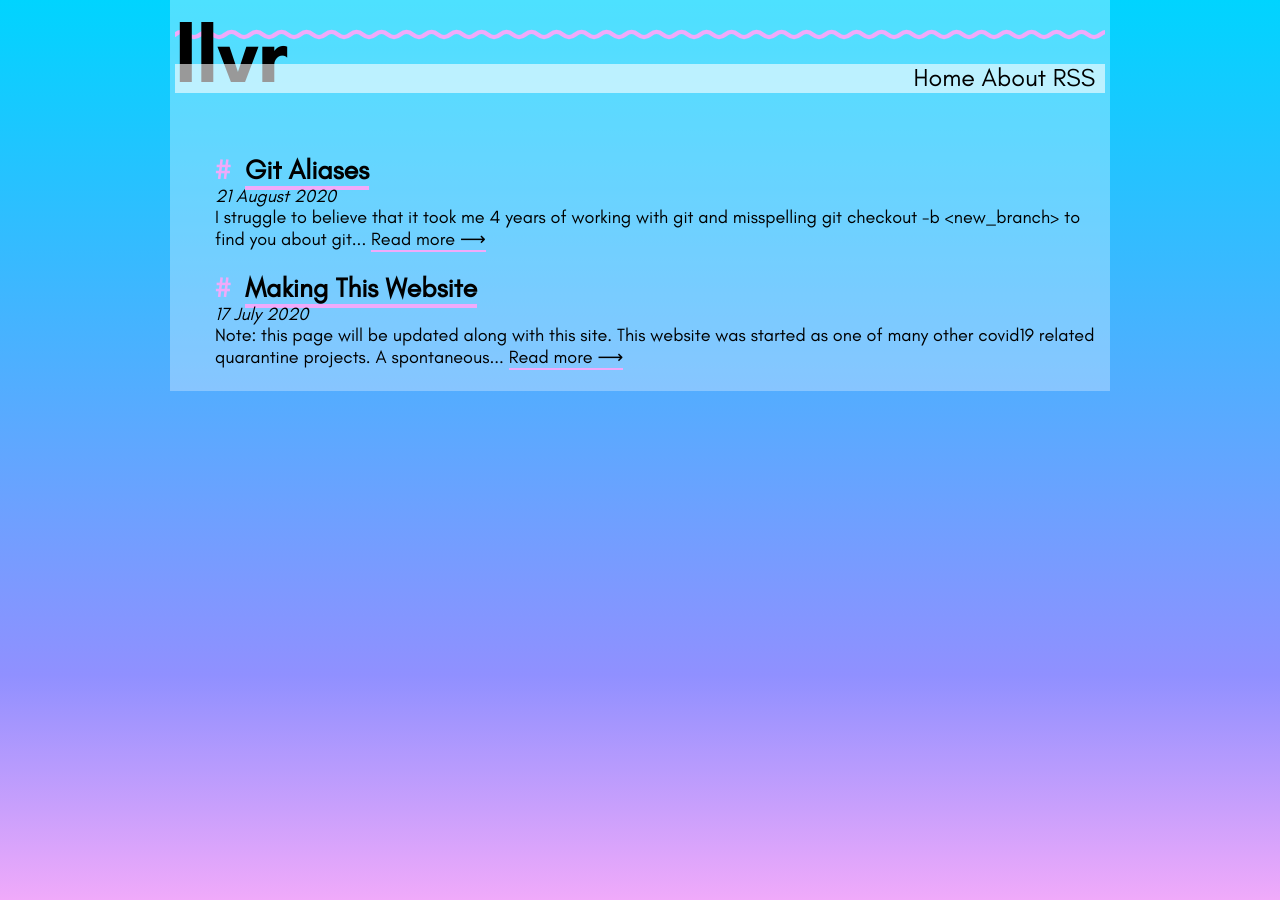
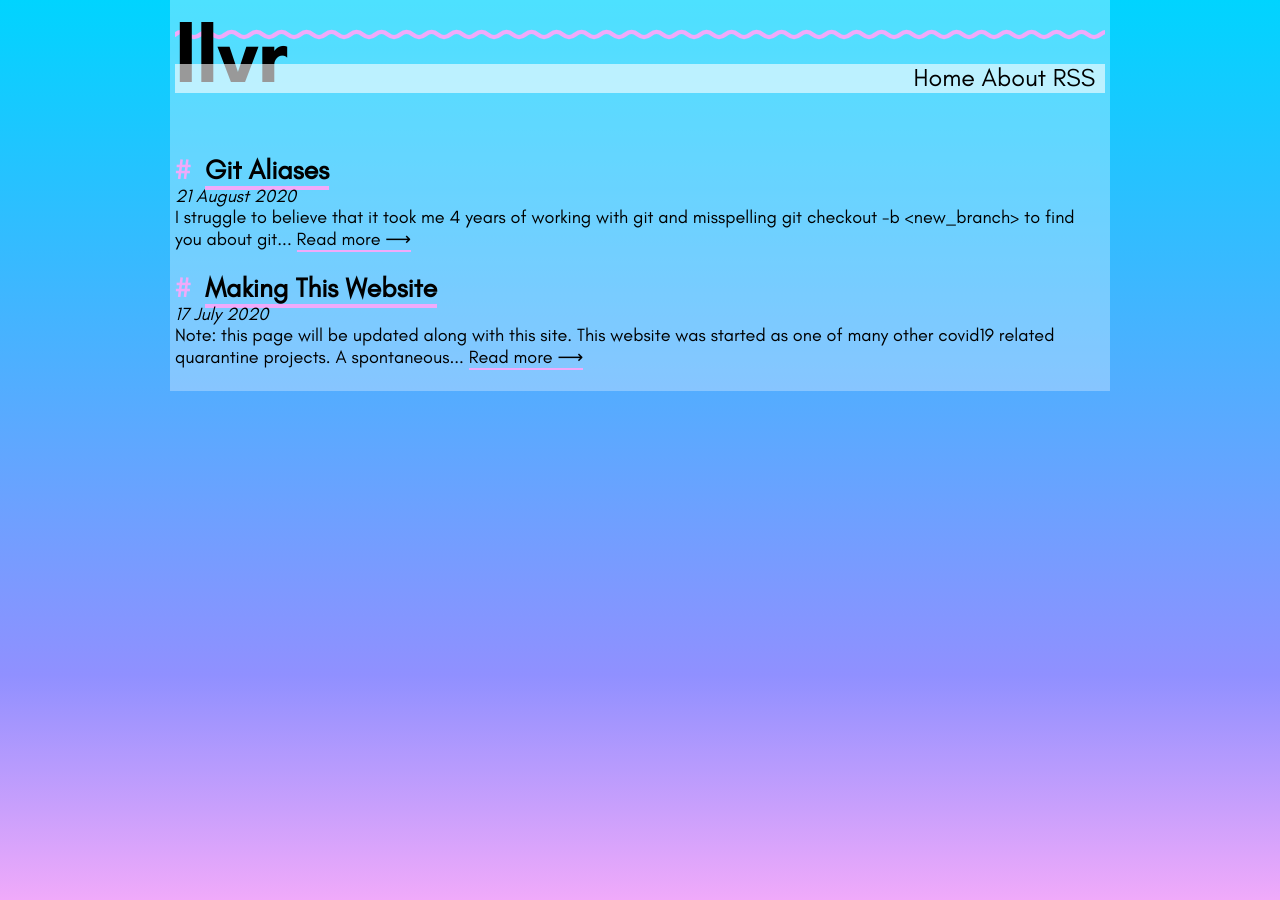
Before and after one commit to 2ar0n/2ar0n.github.io, a Jekyll site: the page built from index.md, in a window 1280 px wide. Built offline with Jekyll 4.4.1, drawn with Linux system fonts in a browser that asks for light colours.

Commit message:
Removed post list indent.

```diff
--- a/_sass/main.scss
+++ b/_sass/main.scss
@@ -92,6 +92,8 @@ header a:hover {
 
 .index {
     list-style: none;
+    list-style-position: inside;
+    padding-left: 0;
 }
 
 .index li:before {
```
